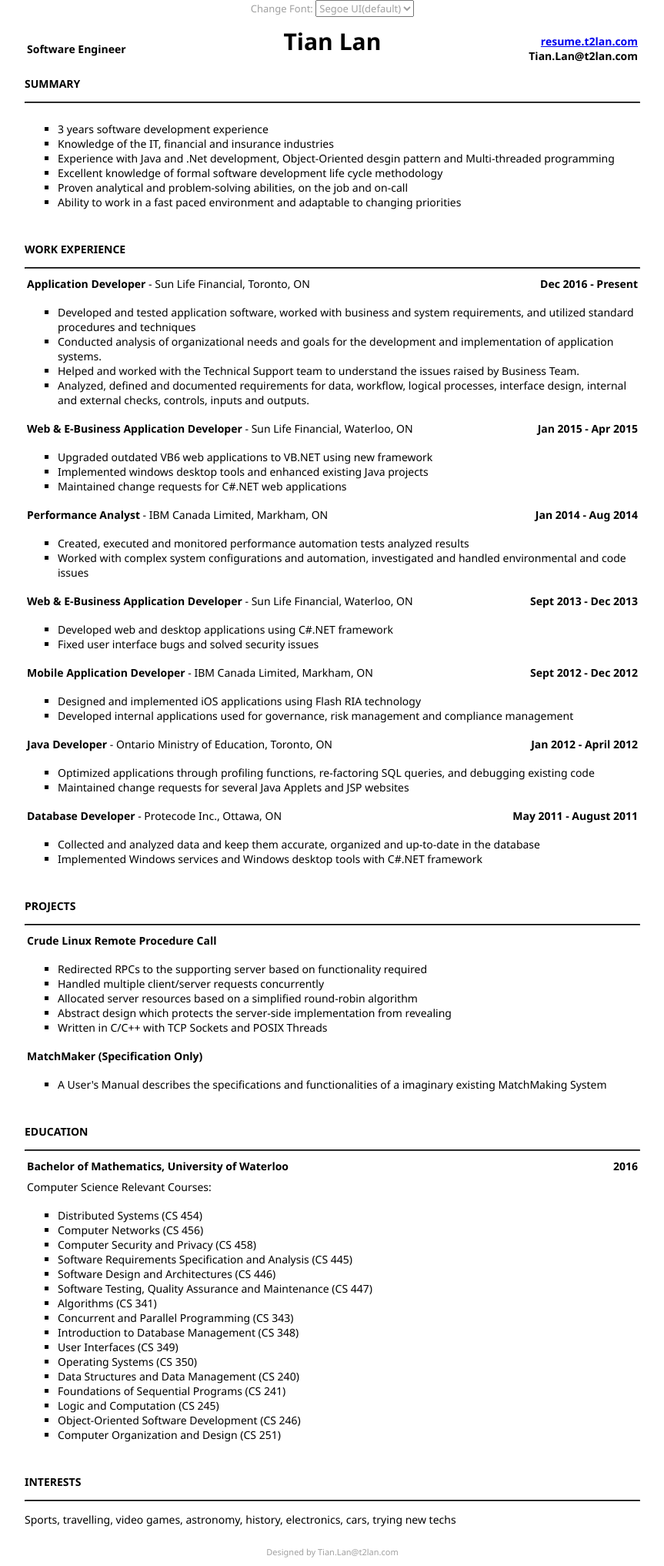
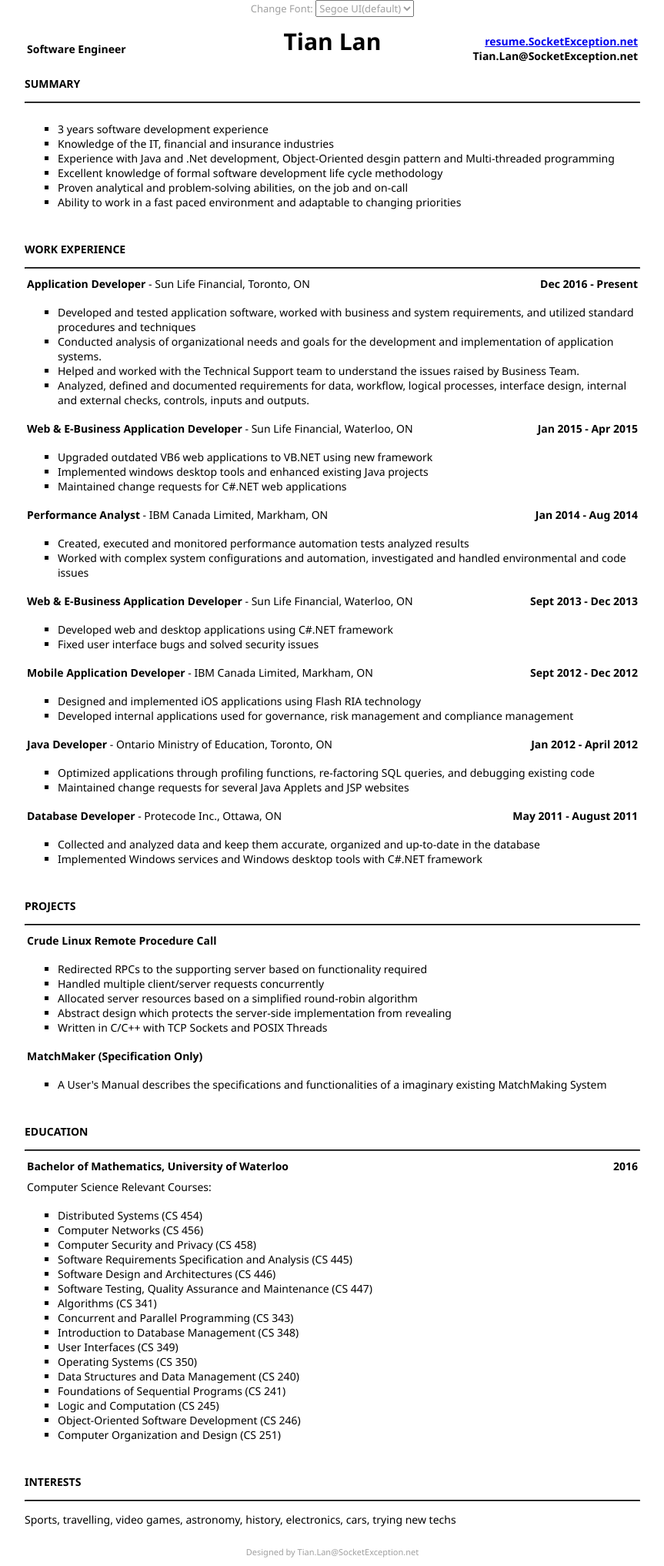
Before and after one commit to t2lan/resume, a plain HTML site: page index.html in a window 1280 px wide. Shown: the whole page at 77% size, without its empty margins (208-1071 px from the left). Drawn offline with Linux system fonts and the light colour scheme.

Commit message:
Update index.html

```diff
--- a/index.html
+++ b/index.html
@@ -170,7 +170,7 @@
 		<tr>
 			<td id="topL"><br />Software Engineer</td>
 			<td id="topM">Tian Lan</td>
-			<td id="topR"><br /><a href="http://resume.t2lan.com/" target="_top">resume.t2lan.com</a></br >Tian.Lan@t2lan.com</td>
+			<td id="topR"><br /><a href="http://resume.SocketException.net" target="_top">resume.SocketException.net</a></br >Tian.Lan@SocketException.net</td>
 		</tr>
 	</table>
 </div>
@@ -437,7 +437,7 @@
 	</div>
 
 
-<div id="footer"><p>Designed by Tian.Lan@t2lan.com</p></div>
+<div id="footer"><p>Designed by Tian.Lan@SocketException.net</p></div>
 
 </body>
 
```
